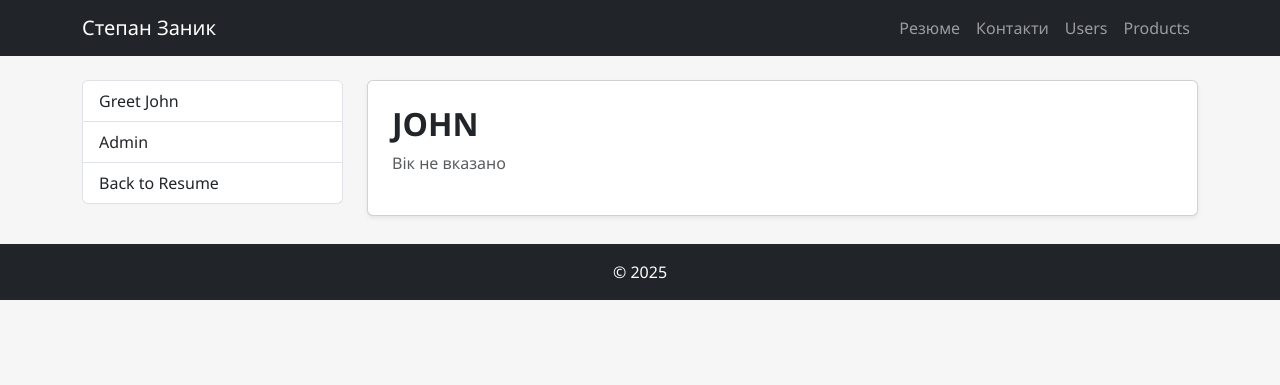
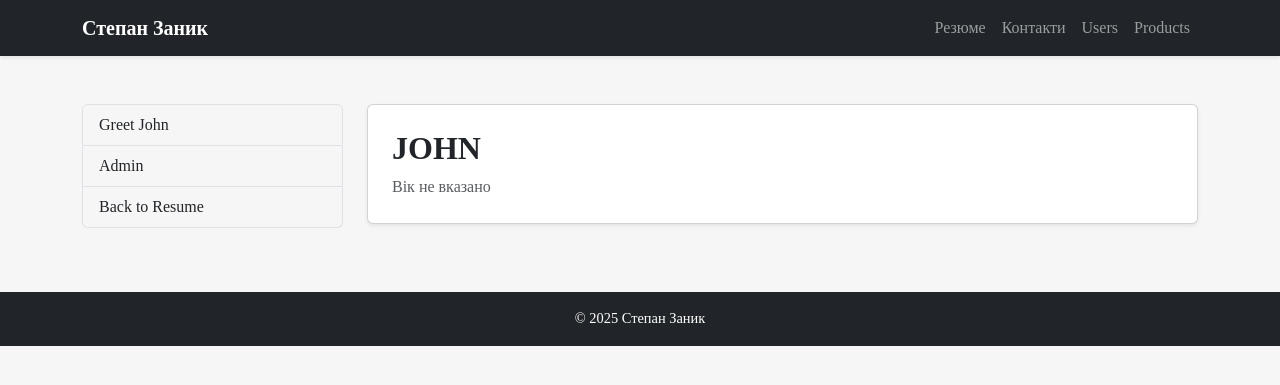
Before and after one commit to ZanykStepan/flask-app-lab, a Flask app: page /users/hi/John in a window 1280 px wide. Shown: the top 385 px of the page. Run offline with Flask 3, Linux system fonts and the light colour scheme.

Commit message:
Commit 2, fixed mistakes

```diff
--- a/flask_app_lab3/app/products/views.py
+++ b/flask_app_lab3/app/products/views.py
@@ -5,7 +5,8 @@ products_bp = Blueprint('products', __name__, template_folder='templates', url_p
 @products_bp.route('/')
 def products_list():
     products = [
-        {'title': 'Product 1', 'desc': 'Опис 1'},
-        {'title': 'Product 2', 'desc': 'Опис 2'},
+        {'title': 'Apples', 'desc': 'Red'},
+        {'title': 'Oranges', 'desc': 'Orange'},
+        {'title': 'Bananas', 'desc': 'Yellow'},
     ]
     return render_template('products/list.html', products=products)
--- a/flask_app_lab3/app/static/css/styles.css
+++ b/flask_app_lab3/app/static/css/styles.css
@@ -1,5 +1,32 @@
-body { background:#f6f6f6; font-family: 'Segoe UI', Tahoma, sans-serif; }
-.card { background: #fff; }
-.img-hover { transition: transform .25s ease; }
-.img-hover:hover { transform: scale(1.03); }
-.list-group-item { cursor: pointer; }
+body {
+    background-color: #f6f6f6;
+    font-family: Montserrat, serif;
+}
+
+section h1, section h2 {
+    color: #212529;
+}
+
+img.rounded-circle {
+    object-fit: cover;
+}
+
+ul.list-group-flush .list-group-item {
+    background-color: transparent;
+    border: none;
+    padding-left: 0;
+}
+
+.card p {
+    font-size: 1rem;
+    margin-bottom: 0;
+}
+
+footer {
+    font-size: 0.9rem;
+}
+
+
+.list-group-item {
+    background-color: transparent;
+}
--- a/flask_app_lab3/app/templates/base.html
+++ b/flask_app_lab3/app/templates/base.html
@@ -8,27 +8,31 @@
     <link rel="stylesheet" href="{{ url_for('static', filename='css/styles.css') }}">
 </head>
 <body>
-  <nav class="navbar navbar-expand-lg navbar-dark bg-dark">
+<nav class="navbar navbar-expand-lg navbar-dark bg-dark shadow-sm">
     <div class="container">
-      <a class="navbar-brand" href="{{ url_for('resume') }}">Степан Заник</a>
-      <button class="navbar-toggler" data-bs-toggle="collapse" data-bs-target="#nav"><span class="navbar-toggler-icon"></span></button>
-      <div class="collapse navbar-collapse" id="nav">
-        <ul class="navbar-nav ms-auto">
+        <a class="navbar-brand fw-bold" href="{{ url_for('resume') }}">Степан Заник</a>
+        <button class="navbar-toggler" type="button" data-bs-toggle="collapse" data-bs-target="#navbarNav">
+            <span class="navbar-toggler-icon"></span>
+        </button>
+        <div class="collapse navbar-collapse justify-content-end" id="navbarNav">
+            <ul class="navbar-nav">
                 <li class="nav-item"><a class="nav-link" href="{{ url_for('resume') }}">Резюме</a></li>
                 <li class="nav-item"><a class="nav-link" href="{{ url_for('contacts') }}">Контакти</a></li>
-          <li class="nav-item"><a class="nav-link" href="{{ url_for('users.greetings', name='John') }}">Users</a></li>
-          <li class="nav-item"><a class="nav-link" href="{{ url_for('products.products_list') }}">Products</a></li>
+                <li class="nav-item"><a class="nav-link" href="{{ url_for('users.greetings', name='John') }}">Users</a>
+                </li>
+                <li class="nav-item"><a class="nav-link" href="{{ url_for('products.products_list') }}">Products</a>
+                </li>
             </ul>
         </div>
     </div>
 </nav>
 
-  <main class="container my-4">
+<main class="container my-5">
     {% block content %}{% endblock %}
 </main>
 
-  <footer class="bg-dark text-white text-center py-3">
-    © 2025
+<footer class="bg-dark text-white text-center py-3 mt-5">
+    © 2025 Степан Заник
 </footer>
 
 <script src="https://cdn.jsdelivr.net/npm/bootstrap@5.3.0/dist/js/bootstrap.bundle.min.js"></script>
--- a/flask_app_lab3/app/templates/contacts.html
+++ b/flask_app_lab3/app/templates/contacts.html
@@ -1,10 +1,12 @@
 {% extends 'base.html' %}
+
 {% block content %}
 <section class="mt-4">
     <div class="text-center mb-4">
         <h1 class="fw-bold">Контакти</h1>
         <p class="text-muted">Залиште своє повідомлення — і я обов’язково відповім!</p>
     </div>
+
     <div class="card shadow-sm mx-auto" style="max-width: 600px;">
         <div class="card-body bg-light">
             <form action="#" method="post" class="needs-validation">
@@ -12,14 +14,17 @@
                     <label for="name" class="form-label fw-semibold">Ім’я</label>
                     <input type="text" class="form-control" id="name" name="name" placeholder="Введіть ім’я" required>
                 </div>
+
                 <div class="mb-3">
                     <label for="email" class="form-label fw-semibold">E-mail</label>
                     <input type="email" class="form-control" id="email" name="email" placeholder="Введіть e-mail" required>
                 </div>
+
                 <div class="mb-3">
                     <label for="message" class="form-label fw-semibold">Повідомлення</label>
                     <textarea class="form-control" id="message" name="message" placeholder="Введіть текст повідомлення" rows="5" required></textarea>
                 </div>
+
                 <div class="text-center">
                     <button type="submit" class="btn btn-primary px-4">Надіслати</button>
                 </div>
```
Also changed, not shown: flask_app_lab3/app/templates/resume.html (+65 -5 lines), flask_app_lab3/tests/test_products_bp.py (+1 -1 lines). Lines whose indentation alone changed are shown as unchanged.
